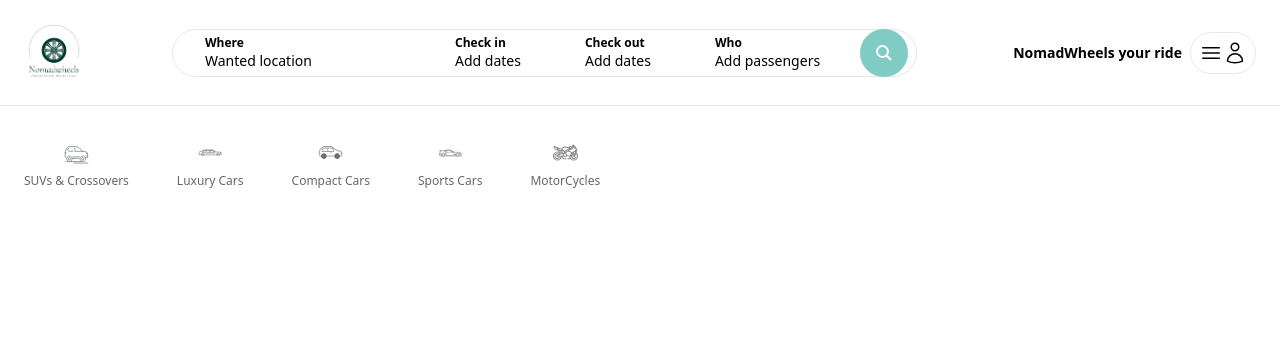
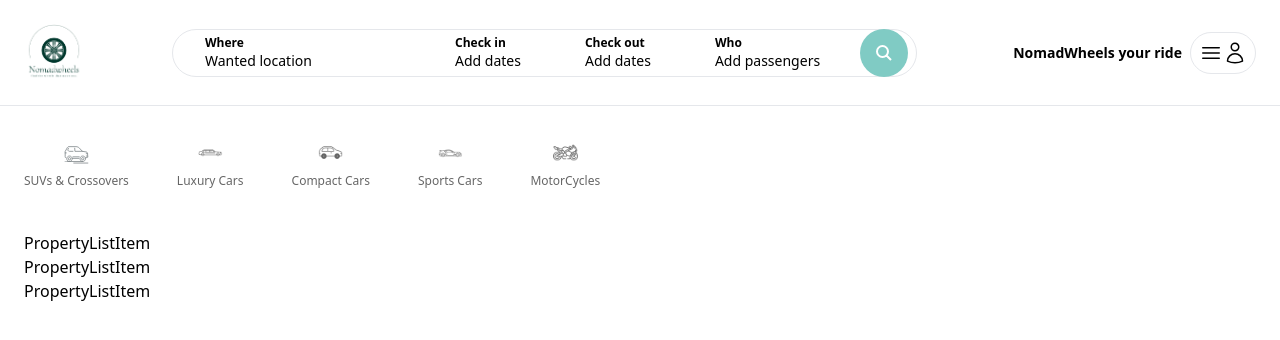
Before and after one commit to BabaMboga/NomadWheels, a Next.js app in the folder djangowheels/: page / in a window 1280 px wide. Shown: the top 340 px of the page. Built offline with nearby package versions, Linux system fonts and the light colour scheme.

Commit message:
added PropertyList and PropertyListItem

```diff
--- /dev/null
+++ b/djangowheels/app/components/properties/PropertyList.tsx
@@ -0,0 +1,16 @@
+import React from 'react';
+import PropertyListItem from './PropertyListItem';
+
+const PropertyList = () => {
+  return (
+    <div className="">
+        <PropertyListItem />
+        <PropertyListItem />
+        <PropertyListItem />
+
+    </div>
+
+  )
+}
+
+export default PropertyList;
--- /dev/null
+++ b/djangowheels/app/components/properties/PropertyListItem.tsx
@@ -0,0 +1,9 @@
+import React from 'react'
+
+const PropertyListItem = () => {
+  return (
+    <div>PropertyListItem</div>
+  )
+}
+
+export default PropertyListItem
--- a/djangowheels/app/page.tsx
+++ b/djangowheels/app/page.tsx
@@ -1,9 +1,11 @@
 import Categories from "./components/Categories";
+import PropertyList from "./components/properties/PropertyList";
 
 export default function Home() {
   return (
     <main className="max-w-[1500px] mx-auto px-6">
       <Categories />
+      <PropertyList />
     </main>
   );
 }
```
